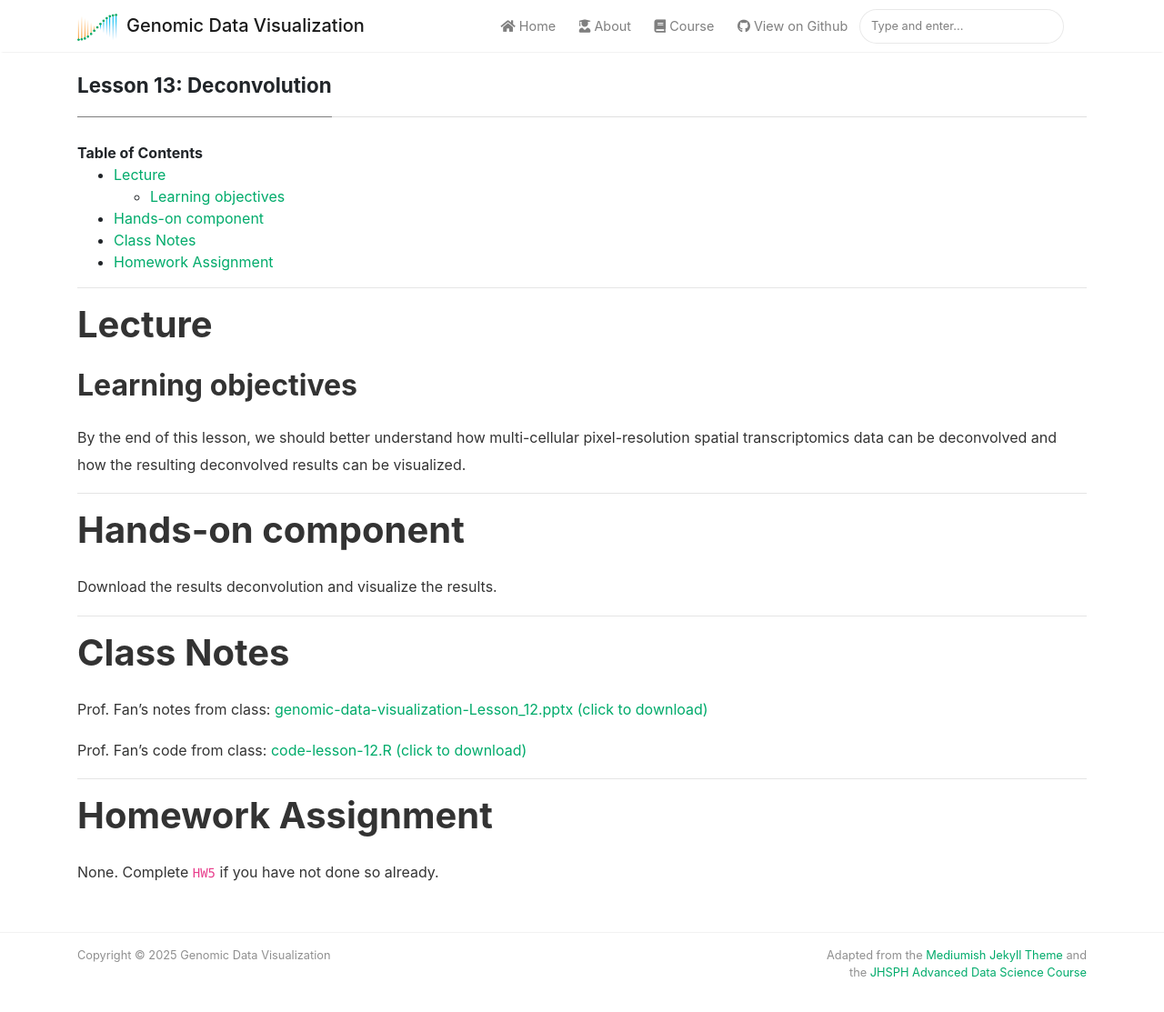
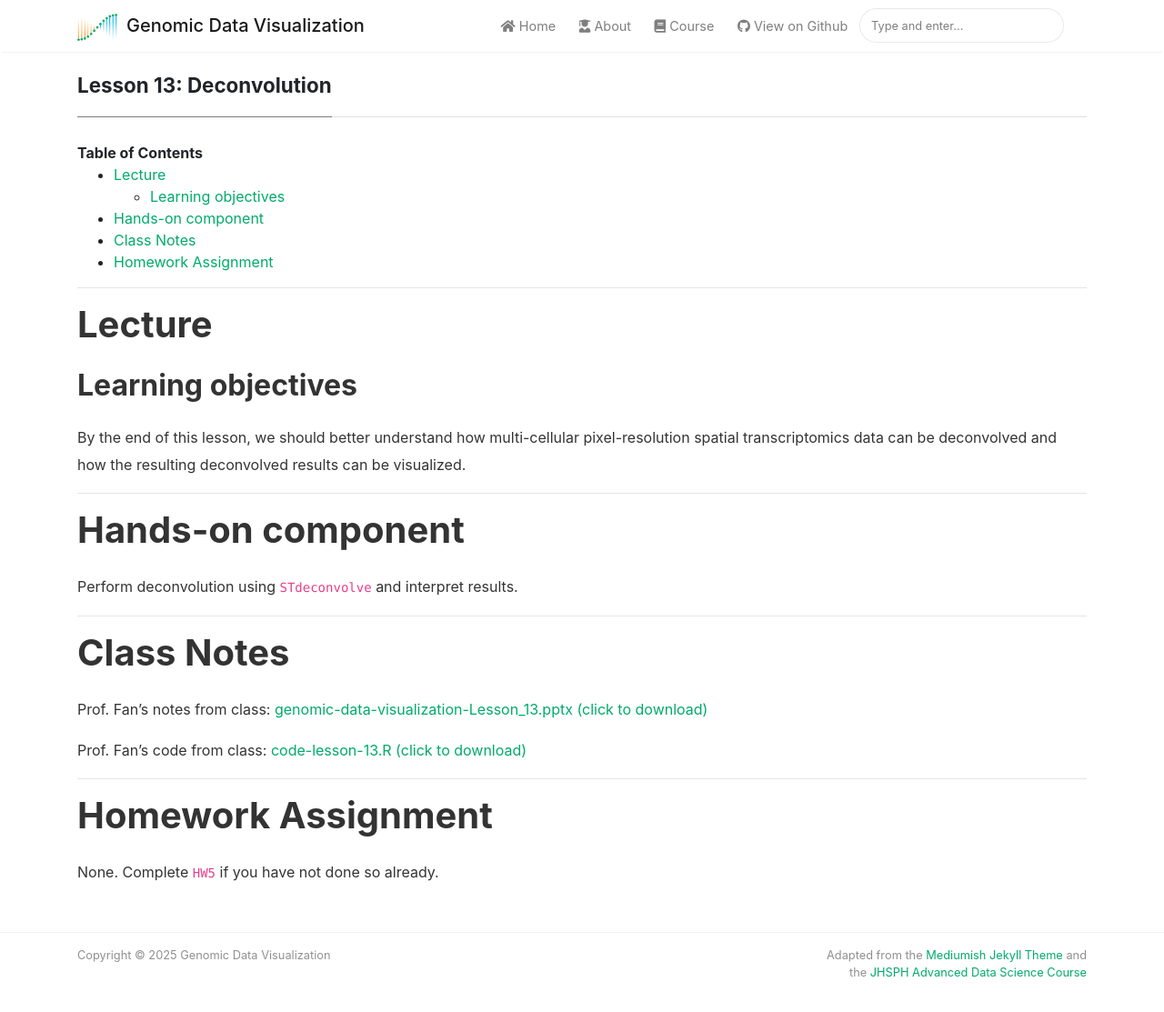
Before and after one commit to JEFworks-Lab/genomic-data-visualization-2025, a Jekyll site: the page built from _course/13-deconvolution.md, in a window 1280 px wide and 1153 px high. Shown: the top 1113 px of the window at 91% size. Built offline with Jekyll 4.4.1, drawn with Linux system fonts in a browser that asks for light colours; nearby versions of some CDN libraries.

Commit message:
update deconvolution lecture

```diff
--- a/_course/13-deconvolution.md
+++ b/_course/13-deconvolution.md
@@ -14,15 +14,15 @@ By the end of this lesson, we should better understand how multi-cellular pixel-
 
 # Hands-on component
 
-Download the results deconvolution and visualize the results.
+Perform deconvolution using `STdeconvolve` and interpret results.
 
 ---
 
 # Class Notes
 
-Prof. Fan’s notes from class: [genomic-data-visualization-Lesson_12.pptx (click to download)]({{ site.baseurl }}/resources/notes/genomic-data-visualization-Lesson_12.pptx)
+Prof. Fan’s notes from class: [genomic-data-visualization-Lesson_13.pptx (click to download)]({{ site.baseurl }}/resources/notes/genomic-data-visualization-Lesson_13.pptx)
 
-Prof. Fan’s code from class: [code-lesson-12.R (click to download)]({{ site.baseurl }}/resources/code/code-lesson-12.R)
+Prof. Fan’s code from class: [code-lesson-13.R (click to download)]({{ site.baseurl }}/resources/code/code-lesson-13.R)
 
 ---
 
```
Also changed, not shown: 1 other file.
